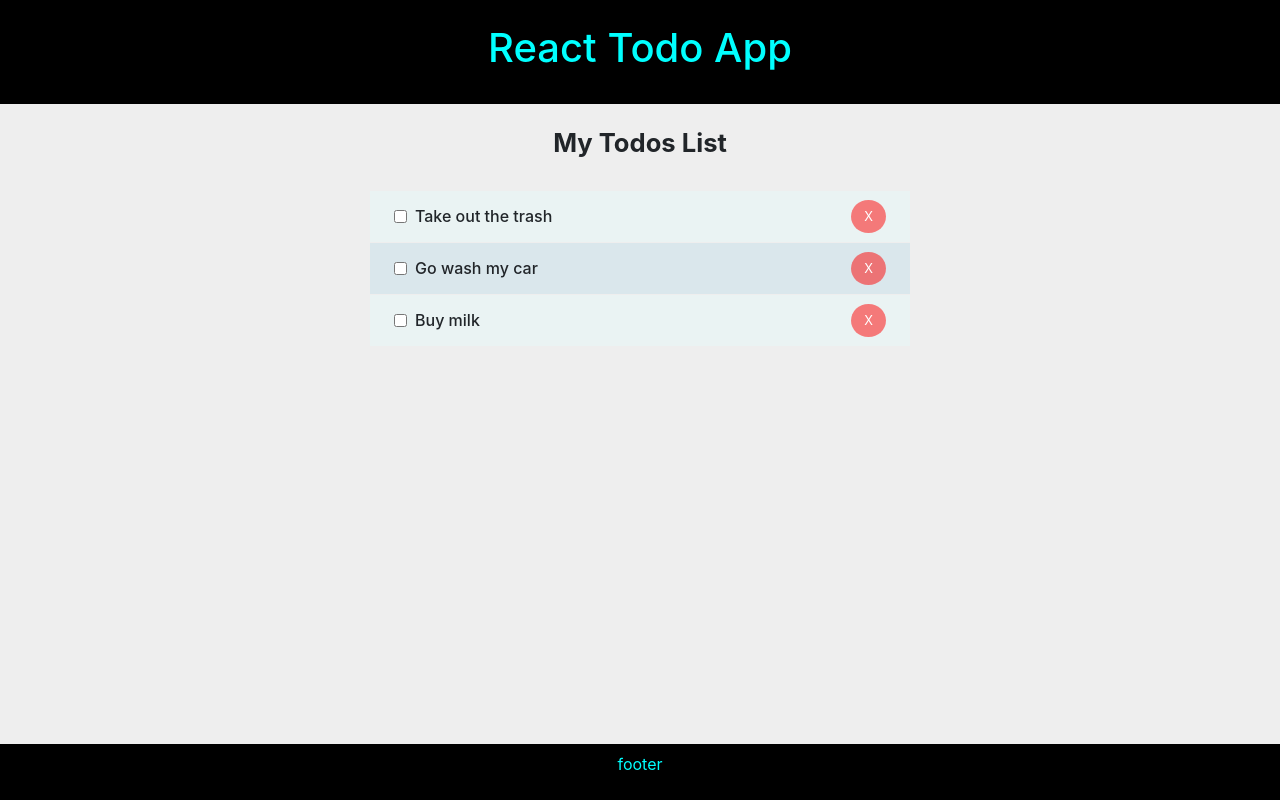
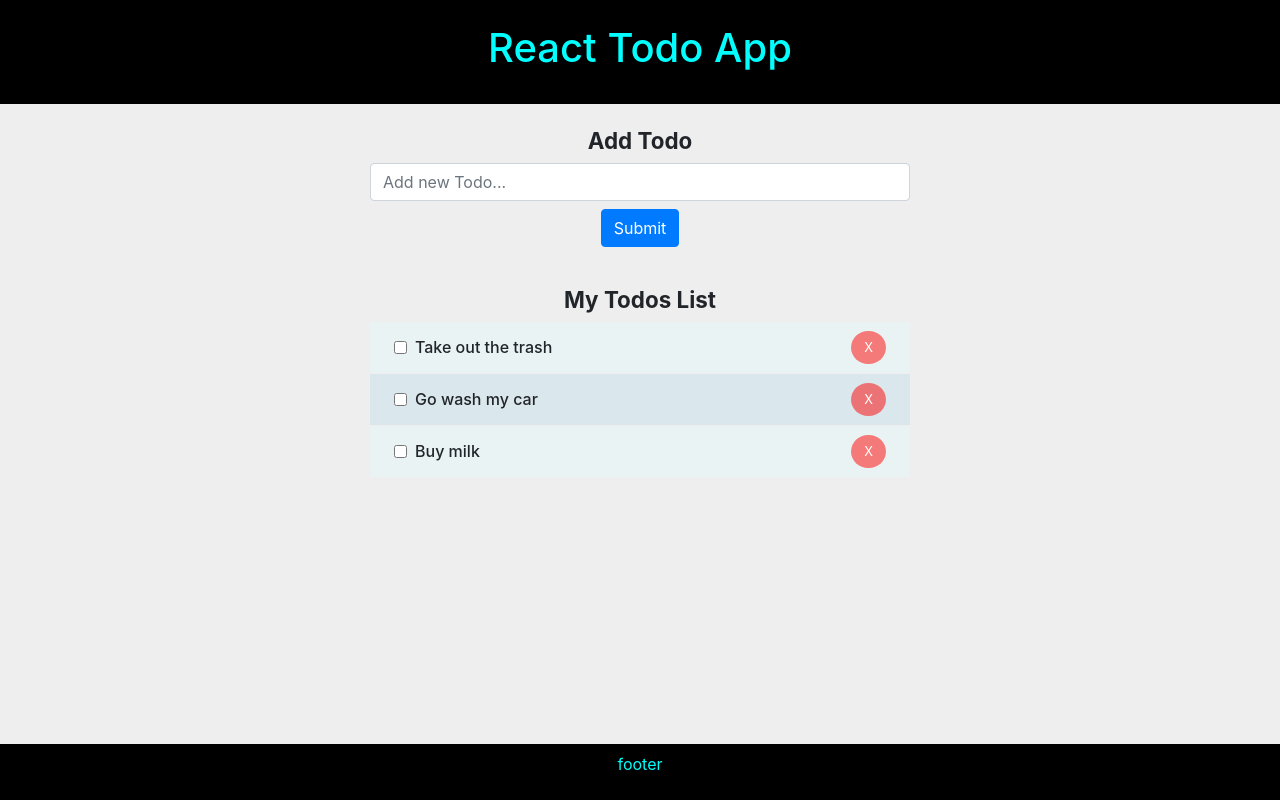
Before and after one commit to lucho20pt/react-todo-app-traversy, a React (Create React App) app: page / in a window 1280 px wide. Built offline with nearby package versions, Linux system fonts and the light colour scheme.

Commit message:
add: AddTodo layout

```diff
--- a/src/App.js
+++ b/src/App.js
@@ -2,6 +2,7 @@ import React, { Component } from 'react'
 import Header from "./components/layout/Header/Header"
 import Footer from "./components/layout/Footer/Footer"
 import Todos from './components/Todos/Todos'
+import AddTodo from './components/Todos/AddTodo'
 
 import './App.scss'
 
@@ -68,11 +69,15 @@ class App extends Component {
         <Header/>
 
         <main className="container">
+
+          <AddTodo />
+
           <Todos
             todos={this.state.todos}
             markComplete={this.markComplete}
             delTodo={this.delTodo}
           />
+
         </main>
 
         <Footer/>
--- a/src/App.scss
+++ b/src/App.scss
@@ -45,13 +45,15 @@ footer {
   }
 }
 
+.App{
+  h2 {
+    font-size: 1.4rem;
+  }
+}
+
 // components
 .todos {
   overflow: hidden;
-
-  h2 {
-    font-size: 1.6rem;
-  }
 
   .todo {
     &-item {
--- /dev/null
+++ b/src/components/Todos/AddTodo.js
@@ -0,0 +1,47 @@
+import React, { Component } from 'react'
+// import { PropTypes } from "prop-types";
+
+export class AddTodo extends Component {
+
+    render() {
+        return (
+            <section className="addTodo | my-4">
+
+                <div className="row">
+
+                    <div className="col-md-6 mx-auto">
+
+                        <h2 className="text-center">
+                            <strong>Add Todo</strong>
+                        </h2>
+
+                        <form>
+
+                            <div className="form-group text-center">
+
+                                <label className="d-none" htmlFor="title">add todo</label>
+                                <input className="form-control my-2"
+                                    type="text"
+                                    name="title"
+                                    autoComplete="off"
+                                    placeholder="Add new Todo..."
+                                />
+                                <button type="submit" className="btn btn-primary">Submit</button>
+
+                            </div>
+
+                        </form>
+
+                    </div>
+                </div>
+            </section>
+        )
+    }
+
+}
+
+// AddTodo.propTypes = {
+//     todo : PropTypes.object.isRequired
+// }
+
+export default AddTodo
--- a/src/components/Todos/Todos.js
+++ b/src/components/Todos/Todos.js
@@ -7,15 +7,11 @@ class Todos extends Component {
     render() {
         // console.log(this.props.todos);
         return (
-            <section className="todos mx-auto">
+            <section className="todos | my-4 mx-auto">
 
-                <div className="row">
-                    <div className="col-12 p-4 text-center">
-                        <h2>
-                            <strong>My Todos List</strong>
-                        </h2>
-                    </div>
-                </div>
+                <h2 className="text-center">
+                    <strong>My Todos List</strong>
+                </h2>
 
                 <div className="row">
                     <div className="col-lg-6 mx-auto">
```
Also changed, not shown: 1 other file (tests, documents, lock files or other folders).
